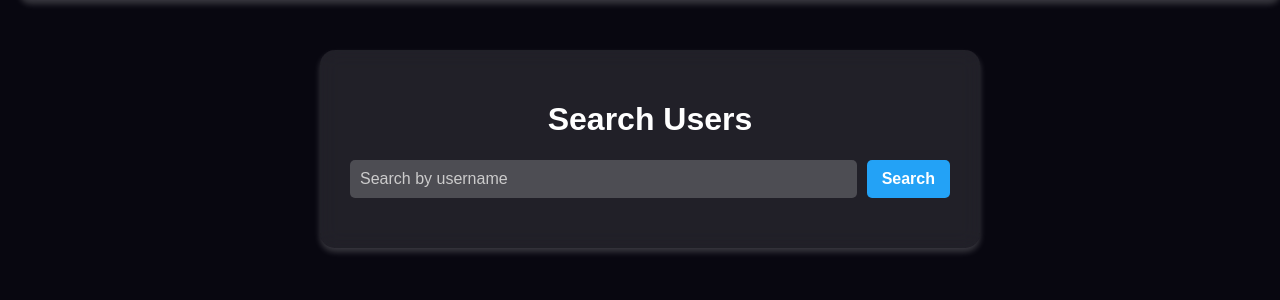
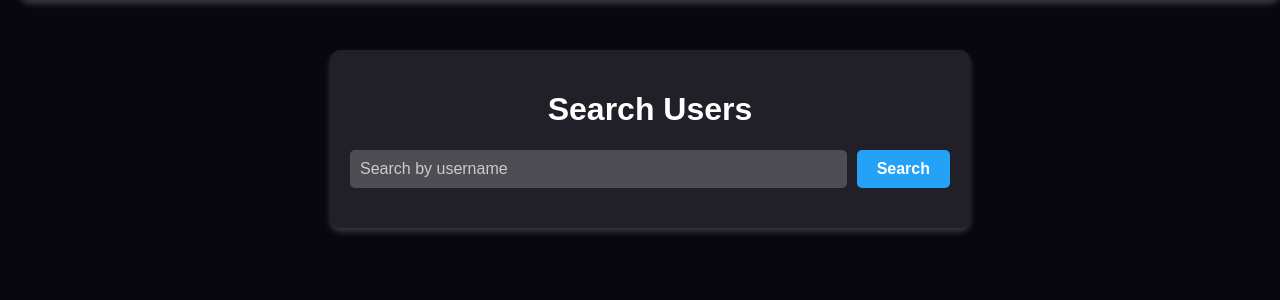
Before and after one commit to MelisGedik/movie_recommendation_system, a PHP site: page /pages/search_users.php in a window 1280 px wide. Shown: the part 116-416 px from the top of the page. Run offline with PHP 8.4, Linux system fonts and the light colour scheme; a user stored in the database is signed in.

Commit message:
Update search_users.php

```diff
--- a/pages/search_users.php
+++ b/pages/search_users.php
@@ -29,7 +29,8 @@ if (isset($_POST['search'])) {
 </head>
 <body>
 <?php include '../includes/navbar.php'; ?>
-    <div class="center-content">
+
+<div class="search-container">
     <h1>Search Users</h1>
     <form method="POST" action="" class="search-form">
         <input type="text" name="username" placeholder="Search by username" required>
@@ -40,7 +41,7 @@ if (isset($_POST['search'])) {
         <ul class="search-results">
             <?php foreach ($search_results as $user): ?>
                 <li>
-                        <?php echo htmlspecialchars($user['username']); ?>
+                    <h3><?php echo htmlspecialchars($user['username']); ?></h3>
                     <form method="POST" action="send_request.php">
                         <input type="hidden" name="friend_id" value="<?php echo $user['id']; ?>">
                         <button type="submit" class="button">Send Friend Request</button>
```
Lines whose indentation alone changed are shown as unchanged.
